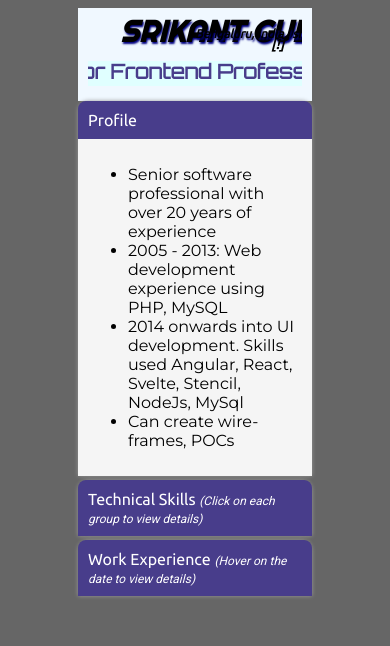
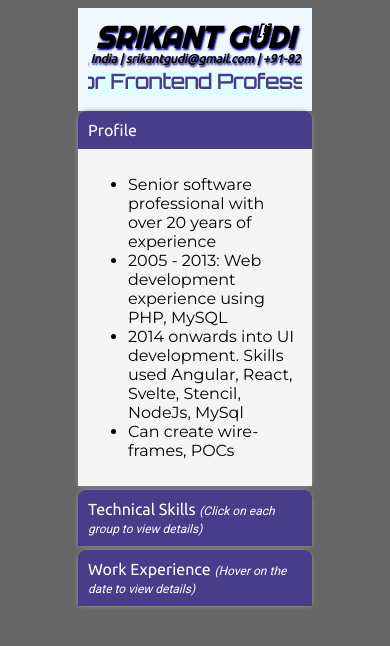
Before and after one commit to srikantgudi/srikantgudi.github.io, a Svelte app: page / in a window 390 px wide. Shown: the top 646 px of the page. Built offline with nearby package versions, Linux system fonts and the light colour scheme.

Commit message:
Modified content and layout for responsiveness

```diff
--- a/src/App.svelte
+++ b/src/App.svelte
@@ -68,8 +68,8 @@
 	}
 	.appinfo-icon {
 		position: absolute;
-		top: 2em;
-		right: 2em;
+		top: 1em;
+		right: 3em;
 		font-style: italic;
 		font-weight: 600;
 		cursor: pointer;
@@ -138,9 +138,9 @@
 <main class="resume">
 	<div class="topnav box">
 		<div class="info">
-			<svg height="40" width="100%" class="page-title">
-				<text x="15%" y="60%" id="fullname">Srikant Gudi</text>
-				<text x="50%" y="50%" id="contact">Bengaluru, India | srikantgudi@gmail.com | +91-829-665-6336</text>
+			<svg height="50" width="100%" class="page-title">
+				<text x="50%" y="60%" text-anchor="middle" id="fullname">Srikant Gudi</text>
+				<text x="50%" text-anchor="middle" y="90%" id="contact">Bengaluru, India | srikantgudi@gmail.com | +91-829-665-6336</text>
 			</svg>
 			<div id="pos" class="box">
 				<svg height="25" width="100%">
```
